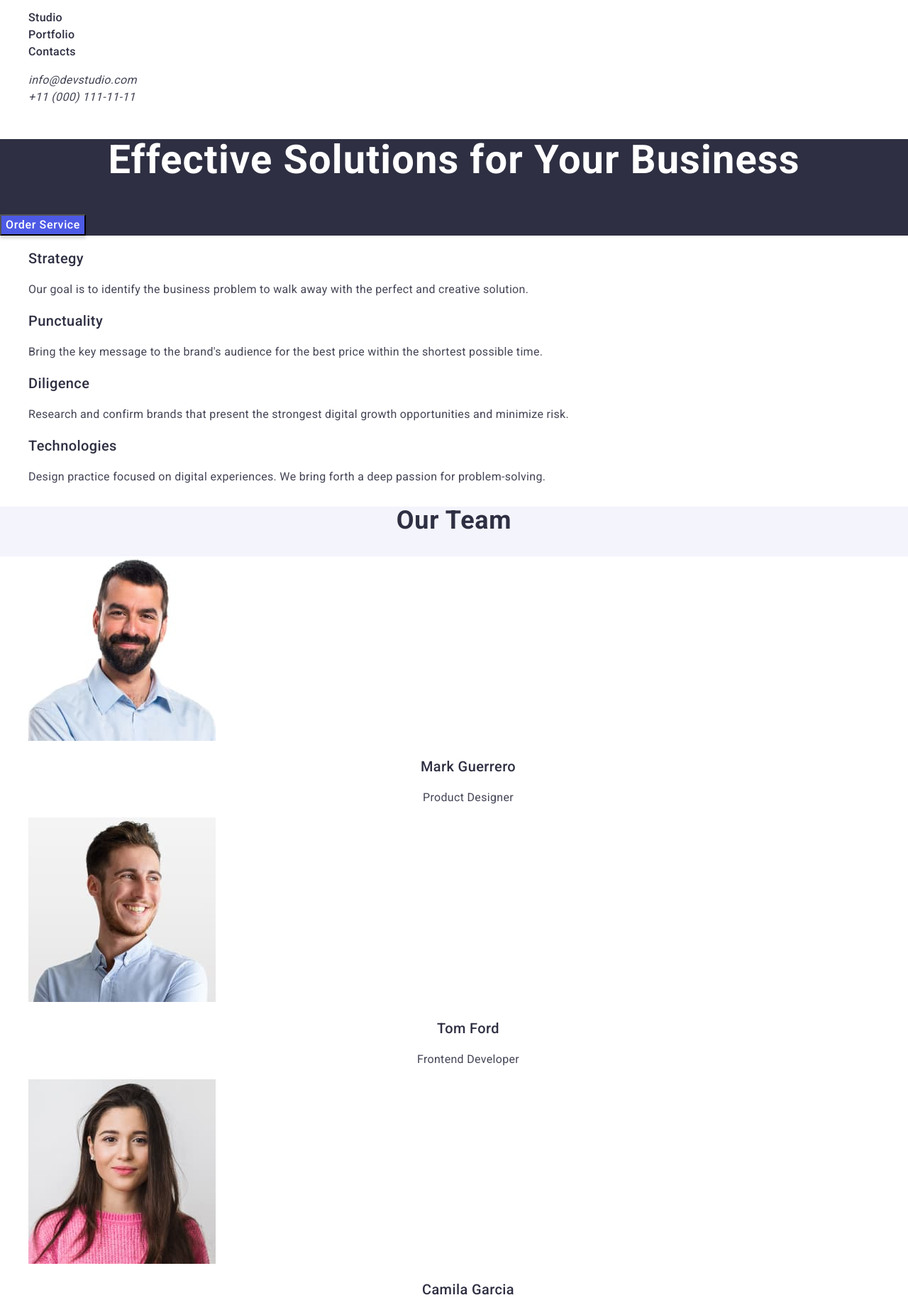
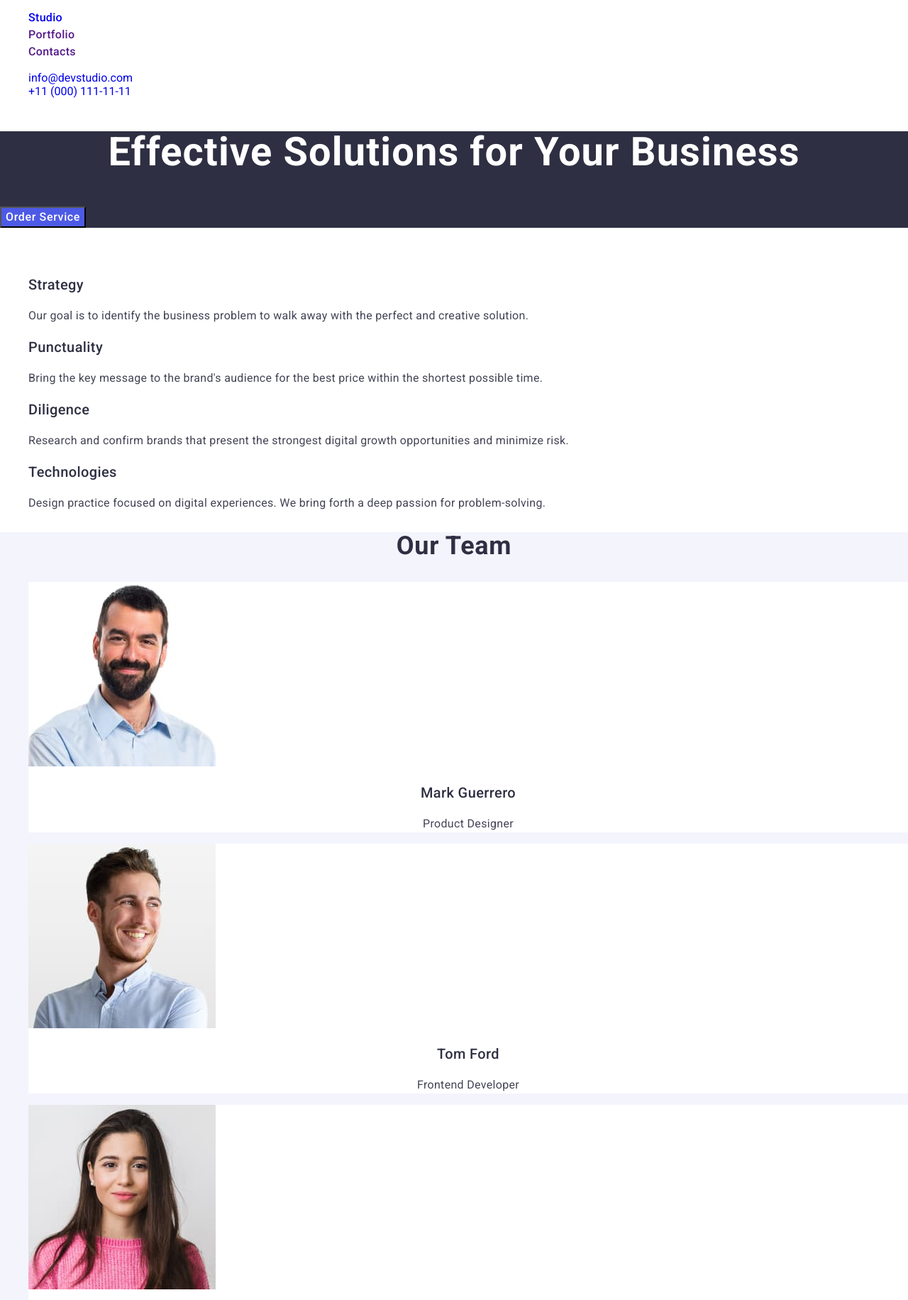
Before and after one commit to YuliiaZhytniuk/goit-markup-hw-02, a plain HTML site: page index.html in a window 1280 px wide. Shown: the part 24-1856 px from the top of the page at 71% size. Drawn offline with nearby package versions, Linux system fonts and the light colour scheme.

Commit message:
update detailes

```diff
--- a/css/styles.css
+++ b/css/styles.css
@@ -40,6 +40,10 @@ button {
   color: #2e2f42;
 }
 
+.contacts {
+  font-style: normal
+}
+
 .contact-link {
   font-size: 16px;
   line-height: 1.5;
@@ -47,9 +51,9 @@ button {
   color: #434455;
 }
 
-.contact-link:hover,
-.contact-link:focus {
-  color: #8b178d
+.link-btn:hover,
+.link-btn:focus {
+  color: #404bbf;
 }
 
 /** ===================================== */
@@ -70,7 +74,6 @@ button {
 }
 
 .hero-btn {
-  box-shadow: 0 4px 4px 0 rgba(0, 0, 0, 0.15);
   background: #4d5ae5;
   font-weight: 500;
   font-size: 16px;
@@ -81,7 +84,7 @@ button {
 
 .hero-btn:hover,
 .hero-btnk:focus {
-  color:#8b178d
+  color: #404bbf;
 }
 
 /** ===================================== */
@@ -89,12 +92,6 @@ button {
 /** ================FEATURES================= */
 
 .visually-hidden {
-  position: absolute;
-  width: 1px;
-  height: 1px;
-  margin: -1px;
-  border: 0;
-  padding: 0;
   white-space: nowrap;
   clip-path: inset(100%);
   clip: rect(0 0 0 0);
@@ -121,6 +118,7 @@ button {
 
 .team {
   background: #f4f4fd;
+  text-transform: capitalize;
 }
 
 .team-title {
@@ -132,8 +130,8 @@ button {
   color: #2e2f42;
 }
 
-.team-list {
-  background: #fff;
+.team-item {
+  background-color: #FFFFFF
 }
 
 .team-item-name {
@@ -144,6 +142,7 @@ button {
   text-align: center;
   color: #2e2f42;
 }
+
 .team-item-profecion {
   font-size: 16px;
   line-height: 1.5;
@@ -154,6 +153,10 @@ button {
 /** ===================================== */
 
 /** ================PROJECTS================= */
+
+.projects {
+  text-transform: capitalize;
+}
 
 .projects-title {
   font-weight: 700;
--- a/index.html
+++ b/index.html
@@ -17,17 +17,17 @@
 
     <nav>
      <a class="logo" href="./index.html">Web<span class="header-logo">Studio</span></a>
-      <ul>
-        <li><a class="header-menu" href="">Studio</a></li>
-        <li><a class="header-menu" href="">Portfolio</a></li>
-        <li><a class="header-menu" href="">Contacts</a></li>
+      <ul class="header-menu">
+        <li><a class="link-btn" href="./index.html">Studio</a></li>
+        <li><a href="">Portfolio</a></li>
+        <li><a href="">Contacts</a></li>
       </ul>
     </nav>
 
-    <address>
+    <address class="contacts">
       <ul>
-       <li><a class="contact-link" href="mailto:info@devstudio.com">info@devstudio.com</a></li>
-       <li><a class="contact-link" href="tel:+110001111111">+11 (000) 111-11-11</a></li>
+       <li><a class="link-btn" href="mailto:info@devstudio.com">info@devstudio.com</a></li>
+       <li><a class="link-btn" href="tel:+110001111111">+11 (000) 111-11-11</a></li>
       </ul>
     </address>
 </header>
@@ -66,23 +66,23 @@
 
     <section class="team">
     <h2 class="team-title">Our Team</h2>
-    <ul class="team-list">
-      <li>
+    <ul>
+      <li class="team-item" >
         <img src="./images/mark-guerrero.jpg" alt="mark-guerrero-photo" width="264">
         <h3 class="team-item-name">Mark Guerrero</h3>
         <p class="team-item-profecion">Product Designer</p>
       </li>
-      <li>
+      <li class="team-item">
         <img src="./images/tom-ford.jpg" alt="tom-ford-photo" width="264">
         <h3 class="team-item-name">Tom Ford</h3>
         <p class="team-item-profecion">Frontend Developer</p>
       </li>
-      <li>
+      <li class="team-item">
         <img src="./images/camila-garcia.jpg" alt="camila-garcia-photo" width="264">
         <h3 class="team-item-name">Camila Garcia</h3>
         <p class="team-item-profecion">Marketing</p>
       </li>
-      <li>
+      <li class="team-item">
         <img src="./images/daniel-wilson.jpg" alt="daniel-wilson-photo" width="264">
         <h3 class="team-item-name">Daniel Wilson</h3>
         <p class="team-item-profecion">UI Designer</p>
```
